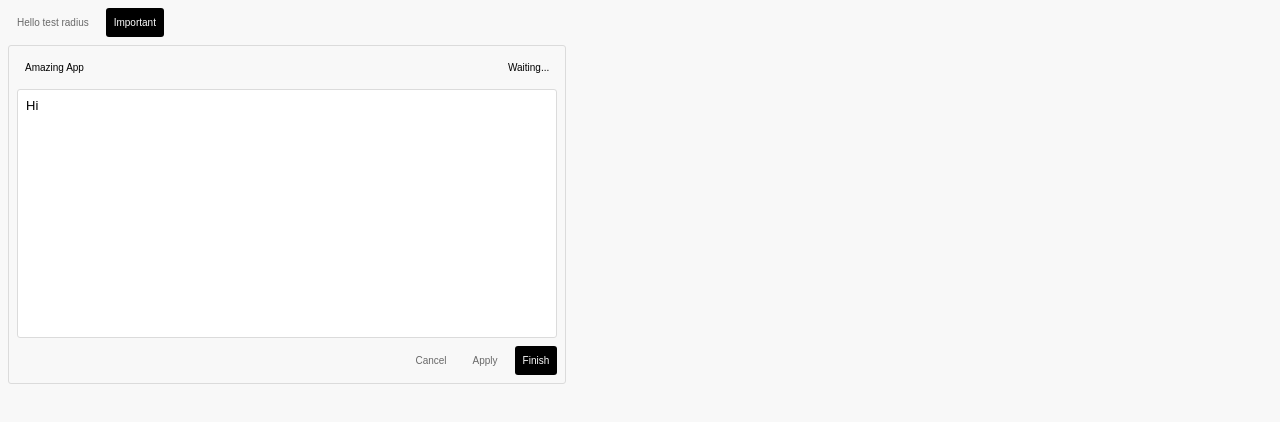
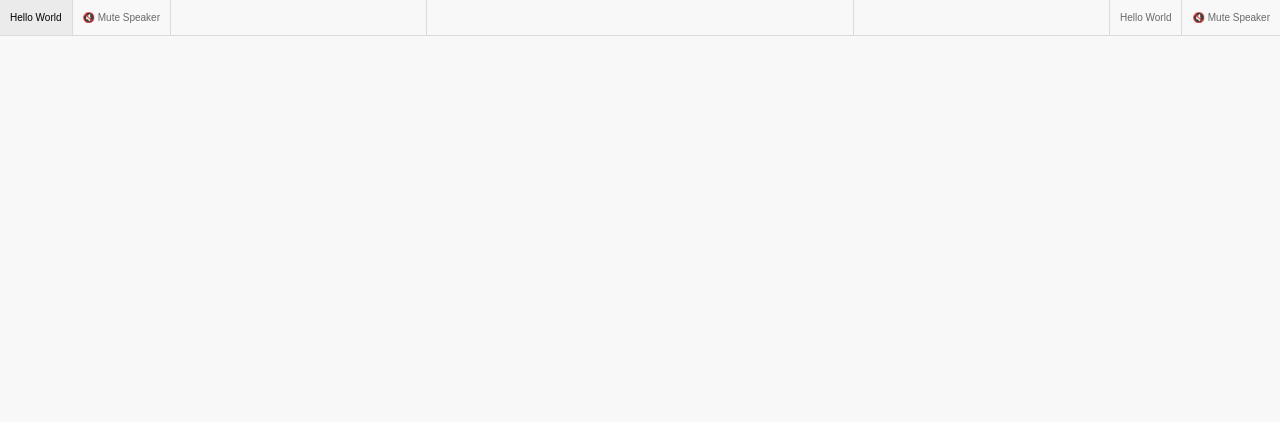
Before and after one commit to al-fajr-xaon/biyat-albarmaja, a Svelte app: page / in a window 1280 px wide. Shown: the top 422 px of the page. Built offline with nearby package versions, Linux system fonts and the light colour scheme.

Commit message:
Added UI elements

```diff
--- a/src/renderer/App.svelte
+++ b/src/renderer/App.svelte
@@ -1,107 +1,41 @@
 <script lang="ts">
   import Button from "./components/Button.svelte"
+  import DefinedRow from "./components/DefinedRow.svelte"
+  import EqualSection from "./components/EqualSection.svelte";
+  import Input from "./components/Input.svelte"
 </script>
 
 <div class="root">
-    <div class="row">
-        <Button>Hello test radius</Button>
-        <Button type="primary">Important</Button>
-    </div>
+    <DefinedRow>
+        <EqualSection>
+            <EqualSection>
+                <Button text="Hello World" />
+                <Button text="Mute Speaker" icon="🔇" />
+            </EqualSection>
 
-    <div class="primary">
-        <div class="row m tx">
-            Amazing App
-            <div class="space"></div>
-            <div class="space"></div>
-            Waiting...
-        </div>
-        <div class="primary s">
-            Hi
-            <div class="space-x"></div>
-            <div class="space-x"></div>
-        </div>
+            <EqualSection align="center">
+                <Input type="search" />
+            </EqualSection>
 
-        <div class="row r">
-            <Button>Cancel</Button>
-            <Button>Apply</Button>
-            <Button type="primary">Finish</Button>
-        </div>
-    </div>
+            <EqualSection align="end">
+                <Button text="Hello World" />
+                <Button text="Mute Speaker" icon="🔇" />
+            </EqualSection>
+        </EqualSection>
+    </DefinedRow>
 </div>
 
 <style lang="scss">
     @import "./assets/config";
 
-    .tx {
-        padding: $padding;
-    }
-
-    .m {
-        font: $font;
-    }
-
-    .r {
-        justify-content: flex-end;
-    }
-
-    .primary {
-        background: $surface-secondary;
-        border-radius: $window-radius;
-        font: $font-primary;
-        padding: $padding;
-        // width: 100%;
-        // height: 100%;
-        display: flex;
-        flex-direction: column;
-        border: $stroke;
-        gap: $padding-vertical;
-
-        &.s {
-            background: $surface-primary;
-            // margin-left: -9px;
-            // margin-right: -9px;
-        }
-    }
-
-    .space {
-        display: flex;
-        height: 1px;
-        width: 200px;
-    }
-
-    .space-x {
-        display: flex;
-        height: 100px;
-        width: 1px;
-    }
-
     .root {
         background: $surface-secondary;
-        width: calc(100vw + ($window-radius * 2));
-        height: calc(100vh + ($window-radius * 2));
-        border-radius: $window-radius;
+        width: calc(100vw );
+        height: calc(100vh);
         display: flex;
         flex-direction: column;
         align-items: flex-start;
         position: fixed;
-        top: -$window-radius;
-        left: -$window-radius;
-        padding-left: calc($window-radius + $padding-horizontal);
-        padding-right: calc($window-radius + $padding-horizontal);
-        padding-top: calc($window-radius + $padding-vertical);
-        padding-bottom: calc($window-radius + $padding-vertical);
-        gap: $padding-vertical;
+        gap: $stroke-width;
     }
-
-    .row {
-            display: flex;
-            flex-direction: row;
-            gap: $padding-horizontal;
-        }
-
-        p {
-            padding: $padding;
-            margin: 0;
-            display: flex;
-        }
 </style>
--- a/src/renderer/assets/config.scss
+++ b/src/renderer/assets/config.scss
@@ -17,8 +17,8 @@ $stroke-secondary-color: #e9e9e9;
 $stroke-secondary-width: 1px;
 $stroke-secondary: $stroke-secondary-color solid $stroke-secondary-width;
 
-$padding-vertical: 8px;
-$padding-horizontal: 8px;
+$padding-vertical: 10px;
+$padding-horizontal: 10px;
 $padding: $padding-vertical $padding-horizontal;
 
 $font-size: 10px;
@@ -34,9 +34,6 @@ $control-clicked: rgba(0, 0, 0, 2%);
 
 $animation-duration: 150ms;
 
-$window-radius: 3px;
-$control-radius: 3px;
-
 $accent-text-primary: #FFFFFF;
 $accent-text-secondary: #d1d1d1;
 
--- a/src/renderer/components/Button.svelte
+++ b/src/renderer/components/Button.svelte
@@ -1,9 +1,13 @@
 <script lang="ts">
     export let type: "primary" | "secondary" = "secondary";
+    export let on_click: () => void = () => {};
+    export let text: string | undefined = undefined;
+    export let icon: string | undefined = undefined;
 </script>
 
-<div class={`root ${type}`}>
-    <slot />
+<div class={`root ${type}`} on:click={on_click}>
+    {#if icon} {icon} {/if}
+    {#if text} {text} {/if}
 </div>
 
 <style lang="scss">
@@ -12,12 +16,12 @@
     .root {
         transition-duration: $animation-duration;
         cursor: pointer;
-        padding: $padding;
         font: $font;
         display: flex;
-        border-radius: $control-radius;
         align-items: center;
+        padding: $padding;
         justify-content: center;
+        gap: $padding-horizontal;
 
         &.primary {
             color: $accent-text-primary;
@@ -34,15 +38,13 @@
 
         &.secondary {
             color: $text-secondary;
-            border: $no-stroke;
+            outline: $stroke;
 
             &:hover {
                 background: $control-irritated;
                 color: $text-primary;
-                border: $stroke;
 
                 &:active {
-                    border: $stroke-secondary;
                     color: $text-secondary;
                     background: $control-clicked;
                 }
--- /dev/null
+++ b/src/renderer/components/DefinedContentArea.svelte
@@ -0,0 +1,15 @@
+<script lang="ts">
+
+</script>
+
+<div class="root">
+
+</div>
+
+<style lang="scss">
+      @import "../assets/config";
+
+    .root {
+        display: flex;
+    }
+</style>
--- /dev/null
+++ b/src/renderer/components/DefinedRow.svelte
@@ -0,0 +1,21 @@
+<script lang="ts">
+    import EqualSection from "./EqualSection.svelte";
+
+    export { EqualSection }
+</script>
+
+<div class="root">
+    <slot />
+</div>
+
+<style lang="scss">
+    @import "../assets/config";
+
+    .root {
+        display: flex;
+        flex-direction: row;
+        gap: $stroke-width;
+        outline: $stroke;
+        width: 100%;
+    }
+</style>
--- /dev/null
+++ b/src/renderer/components/EqualSection.svelte
@@ -0,0 +1,24 @@
+<script lang="ts">
+    export let direction: "row" | "column" = "row";
+    export let align: "start" | "center" | "end" = "start";
+</script>
+
+<div class={`root ${direction} ${align}`}>
+    <slot />
+</div>
+
+<style lang="scss">
+    @import "../assets/config";
+
+    .root {
+        display: flex;
+        flex: 1;
+        gap: $stroke-width;
+
+        &.row { flex-direction: row; }
+        &.column { flex-direction: column; }
+        &.start { justify-content: flex-start; }
+        &.center { justify-content: center; }
+        &.end { justify-content: flex-end; }
+    }
+</style>
--- /dev/null
+++ b/src/renderer/components/Input.svelte
@@ -0,0 +1,32 @@
+<script lang="ts">
+  import InputText from "./input/InputText.svelte"
+
+    export let type: "search" | "text" = "text";
+
+    let mode = produce_mode(type);
+
+    function produce_mode(type) {
+        switch (type) {
+            case "search":
+            case "text":
+            default:
+                return "text";
+        }
+    }
+</script>
+
+<div class="root">
+    {#if mode == "text"}
+        <InputText search={type == "search"} />
+    {/if}
+</div>
+
+<style lang="scss">
+    @import "../assets/config";
+
+    .root {
+        display: flex;
+        outline: $stroke;
+        flex: 1;
+    }
+</style>
--- /dev/null
+++ b/src/renderer/components/Text.svelte
@@ -0,0 +1,12 @@
+<div class="root">
+    <slot />
+</div>
+
+<style lang="scss">
+    @import "../assets/config";
+
+    .root {
+        display: flex;
+        padding: $padding;
+    }
+</style>
--- a/src/renderer/components/get_inner_radius.ts
+++ /dev/null
@@ -1,2 +0,0 @@
-export function get_inner_radius(parent: HTMLElement) {
-}
--- /dev/null
+++ b/src/renderer/components/input/InputText.svelte
@@ -0,0 +1,29 @@
+<script lang="ts">
+    export let search = false;
+</script>
+
+<div class="root">
+    <div class="input">
+        <input type="text" />
+    </div>
+</div>
+
+<style lang="scss">
+    @import "../../assets/config";
+
+    .root {
+        display: flex;
+        padding: $padding;
+        color: $text-primary;
+
+        input {
+            margin: 0;
+            padding: 0;
+            border: none;
+            outline: none;
+            display: flex;
+            background: transparent;
+            color: inherit;
+        }
+    }
+</style>
```
